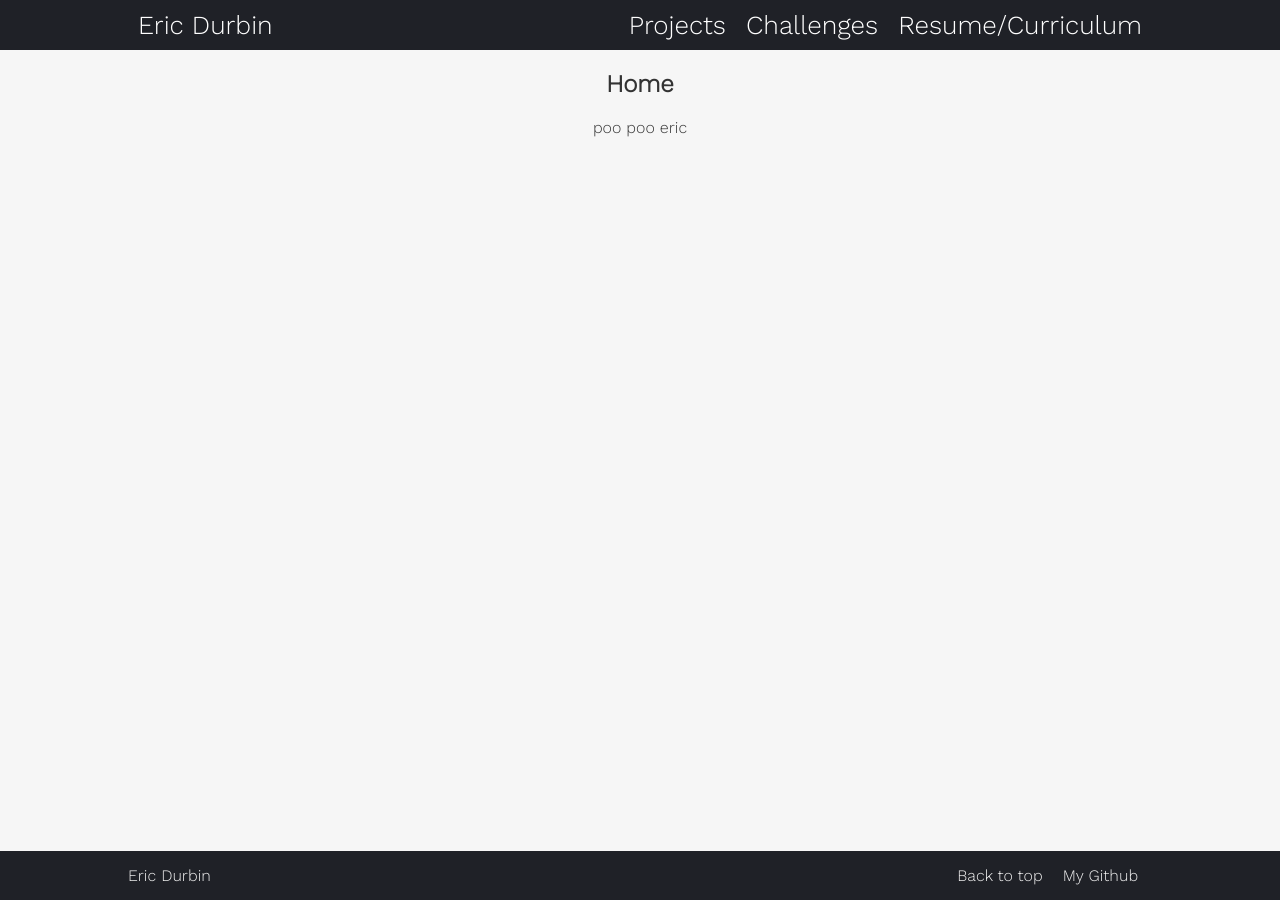
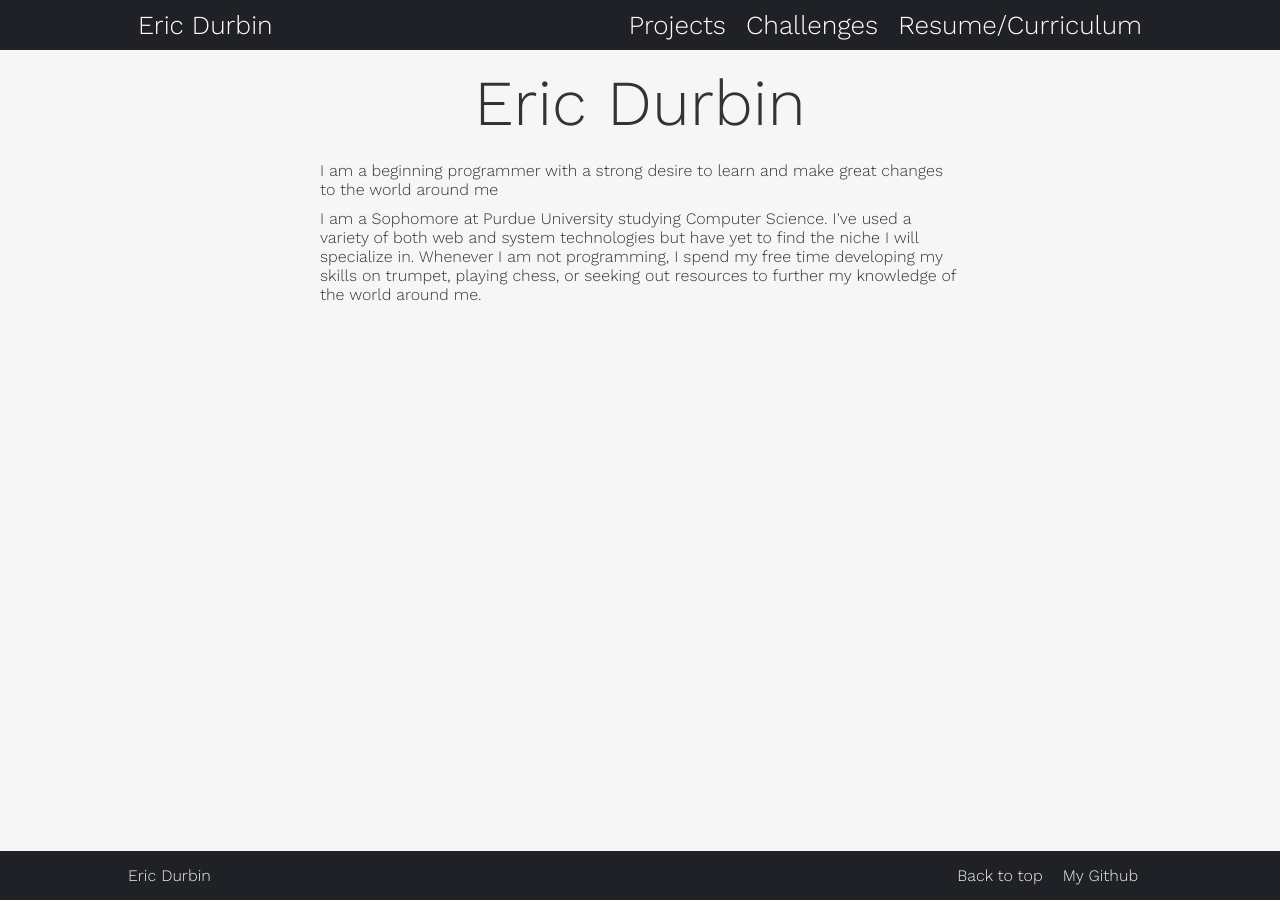
Before and after one commit to durbin3/website, a React (Create React App) app: page / in a window 1280 px wide. Built offline with nearby package versions, Linux system fonts and the light colour scheme.

Commit message:
Home page added

```diff
--- a/src/App.css
+++ b/src/App.css
@@ -118,7 +118,7 @@ img {
   max-width: 100%;
   max-height: 100%;
 }
-#Projects, #Challenges {
+#Projects, #Challenges, #Home {
   width: 50%;
   margin:auto;
 }
--- a/src/home.js
+++ b/src/home.js
@@ -3,9 +3,20 @@ import React from "react";
 class Home extends React.Component {
   render() {
     return (
-      <div>
-        <h2>Home</h2>
-        <p>poo poo eric</p>
+      <div id="Home">
+        <div className="content_title">Eric Durbin</div>
+        <div className="text">
+          I am a beginning programmer with a strong desire to
+          learn and make great changes to the world around me
+        </div>
+        <div className="content_body">
+          <div className="text">
+              I am a Sophomore at Purdue University studying Computer Science.
+              I've used a variety of both web and system technologies but have yet to find the niche I will specialize in.
+              Whenever I am not programming, I spend my free time developing my skills on trumpet, playing chess,
+              or seeking out resources to further my knowledge of the world around me.
+          </div>
+        </div>
       </div>
     );
   }
```
